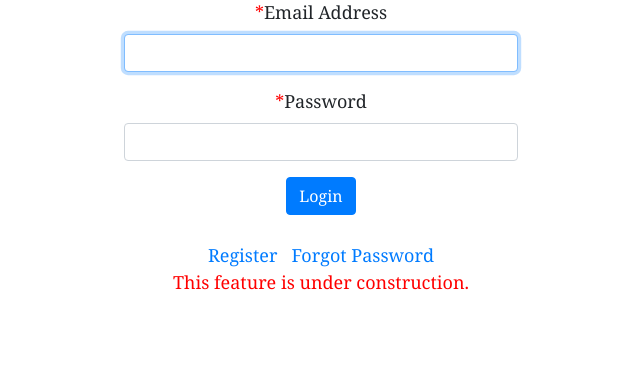
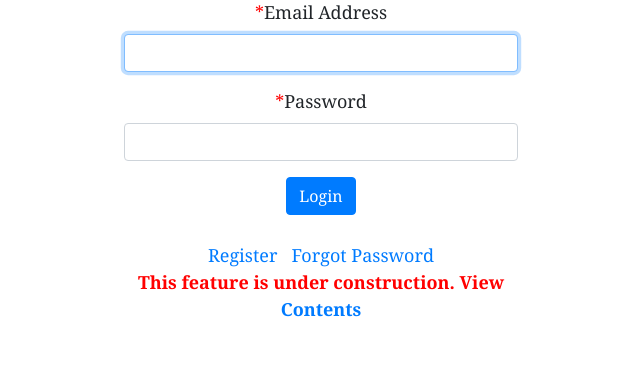
Before and after one commit to blackparis/sanskrit, a Flask app: page /login in a window 1280 px wide. Shown: the part 221-601 px from the top of the page, without its empty margins (319-959 px from the left). Run offline with Flask 2, Linux system fonts and the light colour scheme; some libraries are stand-ins or nearby versions.

Commit message:
no login message

```diff
--- a/application.py
+++ b/application.py
@@ -1929,13 +1929,13 @@ def register():
     password = password.strip()
     password1 = password1.strip()
 
-    """
+
     if "admin" in username or username in envs.reserved_keywords:
         return render_template(
             "auth/register.html",
             register_error="Username not available."
         )
-    """
+
 
     if password1 != password:
         return render_template(
--- a/templates/auth/login.html
+++ b/templates/auth/login.html
@@ -38,7 +38,7 @@
                 <a href="{{ url_for('register') }}">Register</a>&nbsp;&nbsp;
                 <a href="{{ url_for('recover') }}">Forgot Password</a>
             </div>
-            <p style="color:red;">This feature is under construction.</p>
+            <p style="color:red; font-weight:bold;">This feature is under construction. View <a href="{{ url_for('contents') }}">Contents</a></p>
         </div>
         <div class="col-lg-4">
 
```
